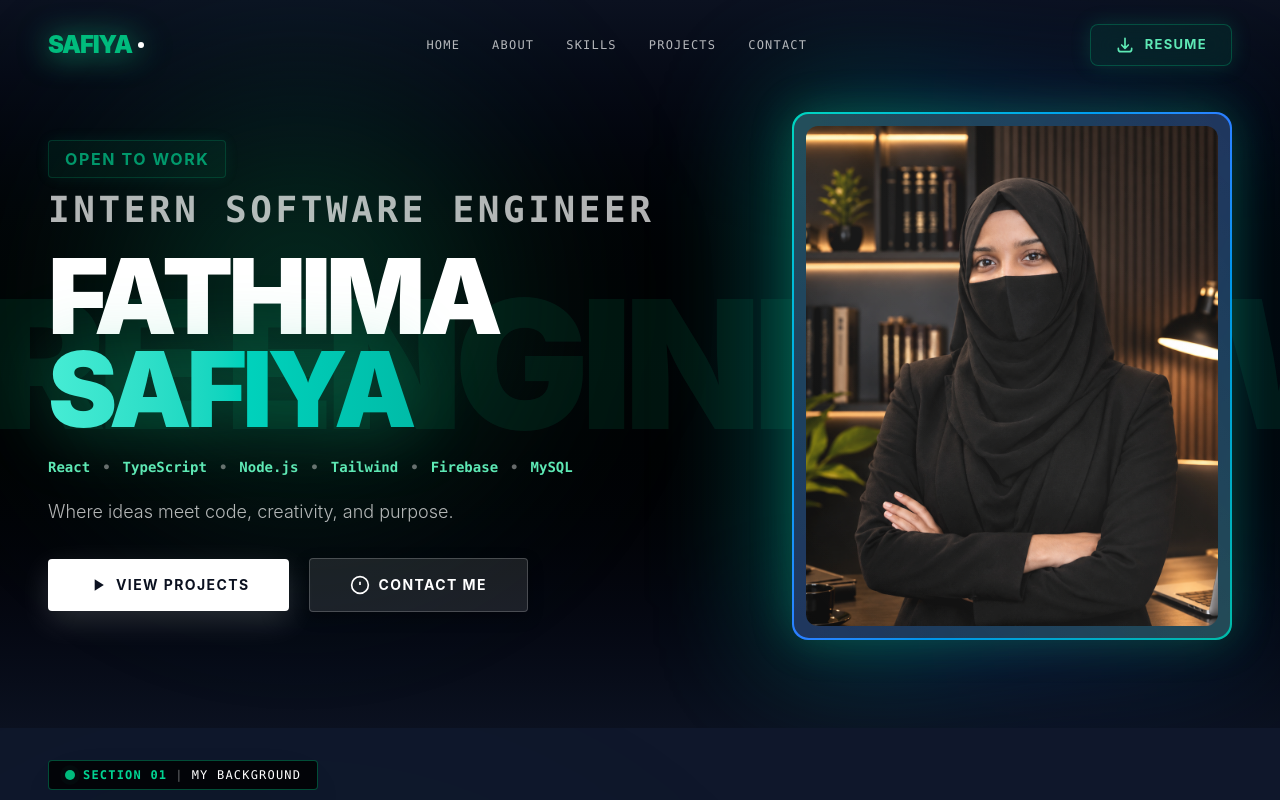
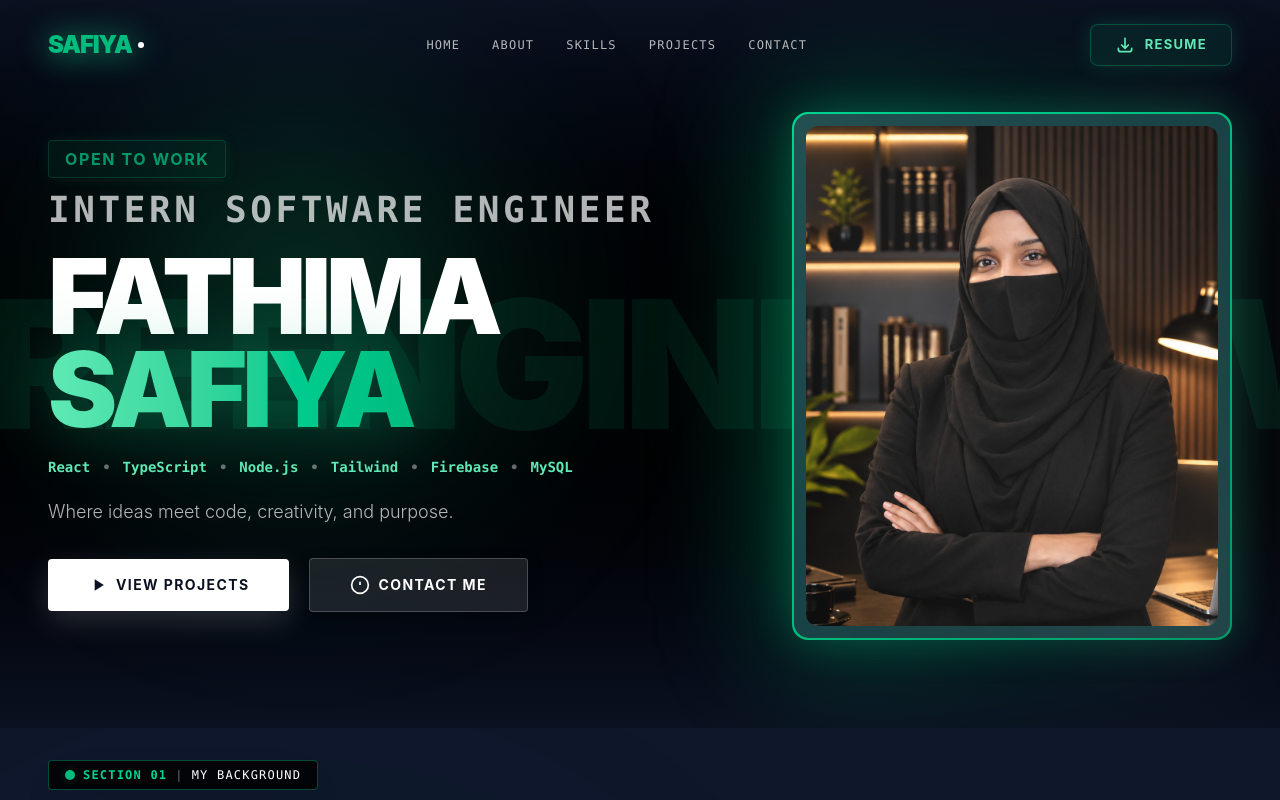
Before and after one commit to fathima-safiya/safiya-portfolio, a React (Vite) app: page / in a window 1280 px wide. Shown: the top 800 px of the page. Built offline with nearby package versions, Linux system fonts and the light colour scheme.

Commit message:
Fix blue gradient borders in Hero

```diff
--- a/src/components/Hero.jsx
+++ b/src/components/Hero.jsx
@@ -247,7 +247,7 @@ const Hero = () => {
 
             <h1 className="hero-anim-item text-4xl sm:text-5xl md:text-6xl lg:text-[5.5rem] xl:text-[6.5rem] font-black tracking-tighter text-white leading-[0.95] sm:leading-[0.9] drop-shadow-[0_15px_30px_rgba(0,0,0,0.9)]">
               FATHIMA <br />
-              <span className="text-transparent bg-clip-text bg-gradient-to-r from-teal-300 to-teal-500 drop-shadow-[0_0_35px_rgba(16,185,129,0.4)] pr-2 pb-2">
+              <span className="text-transparent bg-clip-text bg-gradient-to-r from-emerald-300 to-emerald-500 drop-shadow-[0_0_35px_rgba(16,185,129,0.4)] pr-2 pb-2">
                 SAFIYA
               </span>
             </h1>
@@ -302,10 +302,10 @@ const Hero = () => {
               className="relative group transform-gpu transition-transform duration-100 ease-out will-change-transform max-w-full"
             >
               {/* Cinematic Red Neon Back Glow */}
-              <div className="absolute -inset-2 sm:-inset-3 bg-gradient-to-r from-teal-500/70 via-blue-500/40 to-sky-400/20 rounded-3xl blur-2xl sm:blur-3xl opacity-90 group-hover:opacity-100 animate-pulse duration-1000"></div>
+              <div className="absolute -inset-2 sm:-inset-3 bg-gradient-to-r from-emerald-500/70 via-emerald-600/40 to-slate-400/20 rounded-3xl blur-2xl sm:blur-3xl opacity-90 group-hover:opacity-100 animate-pulse duration-1000"></div>
 
               {/* Poster Card with Glowing Gradient Border */}
-              <div className="relative w-[260px] sm:w-[320px] md:w-[360px] lg:w-[400px] xl:w-[440px] rounded-2xl p-[1px] md:p-[2px] bg-gradient-to-br from-teal-400 via-blue-500 to-teal-500 shadow-[0_0_40px_rgba(16,185,129,0.3)] group-hover:shadow-[0_0_60px_rgba(59,130,246,0.5)] transition-shadow duration-500">
+              <div className="relative w-[260px] sm:w-[320px] md:w-[360px] lg:w-[400px] xl:w-[440px] rounded-2xl p-[1px] md:p-[2px] bg-gradient-to-br from-emerald-400 via-emerald-500 to-emerald-600 shadow-[0_0_40px_rgba(16,185,129,0.3)] group-hover:shadow-[0_0_60px_rgba(16,185,129,0.5)] transition-shadow duration-500">
                 <div className="relative w-full h-full p-2 md:p-3 bg-slate-900/80 backdrop-blur-3xl rounded-[15px] overflow-hidden">
 
                   {/* Dynamic Specular Glare Layer */}
```
